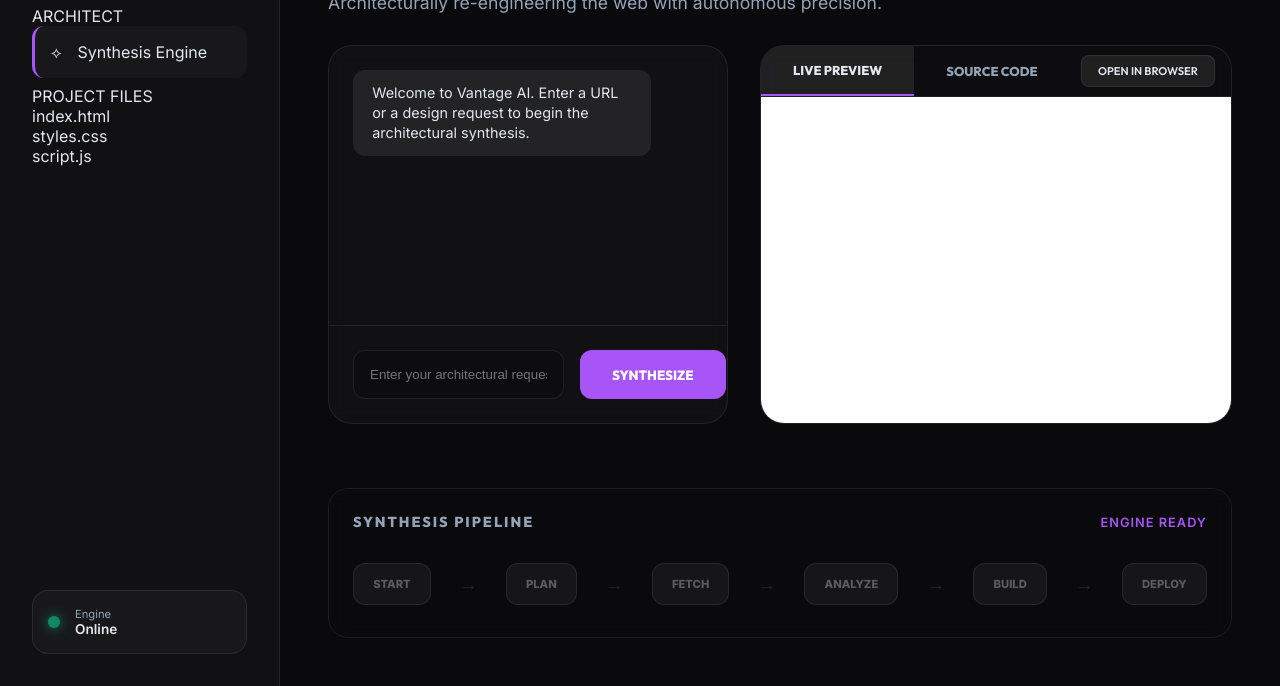
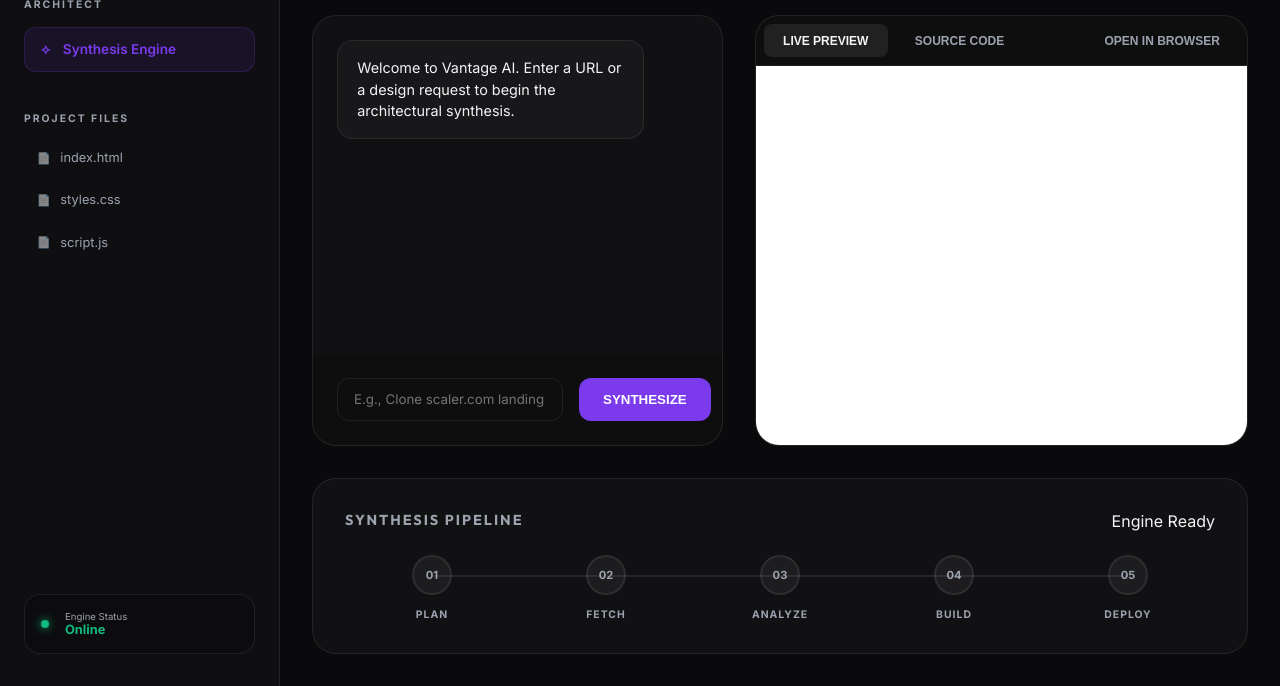
Before and after one commit to kunalKumar-13/clone-app, a website: page web/index.html in a window 1280 px wide. Shown: the part 114-800 px from the top of the page. Drawn offline with Linux system fonts and the light colour scheme.

Commit message:
UI Overhaul: Delivered ultra-modern, high-end dashboard with refined grid layout and premium node-based pipeline.

```diff
--- a/web/index.html
+++ b/web/index.html
@@ -6,16 +6,17 @@
     <title>Vantage AI | Architectural Design Engine</title>
     <link rel="preconnect" href="https://fonts.googleapis.com">
     <link rel="preconnect" href="https://fonts.gstatic.com" crossorigin>
-    <link href="https://fonts.googleapis.com/css2?family=Inter:wght@300;400;600;800&family=Outfit:wght@300;400;600;800&display=swap" rel="stylesheet">
+    <link href="https://fonts.googleapis.com/css2?family=Inter:wght@400;600;700&family=Outfit:wght@700;900&family=JetBrains+Mono&display=swap" rel="stylesheet">
     <link rel="stylesheet" href="style.css">
 </head>
 <body>
-    <div class="vantage-container">
+    <div class="vantage-app">
         <aside class="sidebar">
-            <div class="logo">
-                <span class="v">V</span>
-                <span class="brand">VANTAGE AI</span>
+            <div class="brand">
+                <div class="logo-v">V</div>
+                <span class="brand-name">VANTAGE AI</span>
             </div>
+
             <nav>
                 <div class="nav-section">
                     <span class="nav-label">ARCHITECT</span>
@@ -23,89 +24,100 @@
                         <span class="icon">⟡</span> Synthesis Engine
                     </div>
                 </div>
+
                 <div class="nav-section">
                     <span class="nav-label">PROJECT FILES</span>
                     <div id="file-list" class="file-list">
-                        <div class="file-item active">index.html</div>
-                        <div class="file-item">styles.css</div>
-                        <div class="file-item">script.js</div>
+                        <div class="file-item" data-file="index.html">index.html</div>
+                        <div class="file-item" data-file="styles.css">styles.css</div>
+                        <div class="file-item" data-file="script.js">script.js</div>
                     </div>
                 </div>
             </nav>
-            <div class="status-card">
+
+            <div class="status-box">
                 <div class="status-dot"></div>
                 <div class="status-info">
-                    <span class="label">Engine</span>
-                    <span class="value success">Online</span>
+                    <span class="label">Engine Status</span>
+                    <span class="value">Online</span>
                 </div>
             </div>
         </aside>
 
-        <main class="content">
-            <header class="main-header">
+        <main class="main">
+            <header class="top-bar">
                 <h1>High-End Design Engine</h1>
                 <p>Architecturally re-engineering the web with autonomous precision.</p>
             </header>
 
-            <div class="workspace">
-                <section class="chat-section" id="chat-container">
-                    <div class="chat-history" id="chat-history">
-                        <div class="message system">
-                            <div class="message-content">
+            <div class="workspace-grid">
+                <section class="panel">
+                    <div class="chat-container">
+                        <div id="chat-history" class="chat-history">
+                            <div class="msg ai">
                                 Welcome to Vantage AI. Enter a URL or a design request to begin the architectural synthesis.
                             </div>
                         </div>
-                    </div>
-
-                    <div class="input-area">
-                        <input type="text" id="user-input" placeholder="Enter your architectural request (e.g., Synthesize example.com)..." autocomplete="off">
-                        <button id="send-btn">SYNTHESIZE</button>
+                        <div class="input-container">
+                            <input type="text" id="user-input" placeholder="E.g., Clone scaler.com landing page..." autocomplete="off">
+                            <button id="send-btn" class="btn-primary">SYNTHESIZE</button>
+                        </div>
                     </div>
                 </section>
 
-                <section class="preview-section">
-                    <div class="preview-header">
-                        <div class="preview-tabs">
-                            <button class="tab active" data-tab="preview">LIVE PREVIEW</button>
-                            <button class="tab" data-tab="code">SOURCE CODE</button>
+                <section class="panel">
+                    <div class="preview-tabs">
+                        <button class="preview-tab-btn active" data-view="preview">LIVE PREVIEW</button>
+                        <button class="preview-tab-btn" data-view="code">SOURCE CODE</button>
+                        <div class="preview-actions">
+                            <button id="open-browser-btn" class="preview-tab-btn">OPEN IN BROWSER</button>
                         </div>
-                        <button id="open-browser-btn" class="action-btn">OPEN IN BROWSER</button>
                     </div>
                     <div class="preview-content">
-                        <div id="preview-tab" class="tab-pane active">
-                            <iframe id="preview-frame" title="Live Preview"></iframe>
-                        </div>
-                        <div id="code-tab" class="tab-pane">
-                            <pre><code id="code-display">// Source code will appear here...</code></pre>
-                        </div>
+                        <iframe id="preview-frame" src="about:blank"></iframe>
+                        <div id="code-view">/* Source code will appear here... */</div>
                     </div>
                 </section>
             </div>
 
-            <section class="activity-section">
-                <div class="section-header">
+            <section class="pipeline-panel">
+                <div class="pipeline-header">
                     <h2>SYNTHESIS PIPELINE</h2>
-                    <div id="pipeline-status-text" class="status-text">Engine Ready</div>
+                    <span id="pipeline-status-text" class="status-text">Engine Ready</span>
                 </div>
-                <div class="pipeline" id="pipeline">
-                    <div class="pipeline-step" data-step="START">START</div>
-                    <div class="pipeline-arrow">→</div>
-                    <div class="pipeline-step" data-step="PLAN">PLAN</div>
-                    <div class="pipeline-arrow">→</div>
-                    <div class="pipeline-step" data-step="FETCH">FETCH</div>
-                    <div class="pipeline-arrow">→</div>
-                    <div class="pipeline-step" data-step="ANALYZE">ANALYZE</div>
-                    <div class="pipeline-arrow">→</div>
-                    <div class="pipeline-step" data-step="BUILD">BUILD</div>
-                    <div class="pipeline-arrow">→</div>
-                    <div class="pipeline-step" data-step="DEPLOY">DEPLOY</div>
+                <div class="pipeline-track">
+                    <div class="step-node" data-step="PLAN">
+                        <div class="step-circle">01</div>
+                        <span class="step-label">PLAN</span>
+                        <div class="track-line"></div>
+                    </div>
+                    <div class="step-node" data-step="FETCH">
+                        <div class="step-circle">02</div>
+                        <span class="step-label">FETCH</span>
+                        <div class="track-line"></div>
+                    </div>
+                    <div class="step-node" data-step="ANALYZE">
+                        <div class="step-circle">03</div>
+                        <span class="step-label">ANALYZE</span>
+                        <div class="track-line"></div>
+                    </div>
+                    <div class="step-node" data-step="BUILD">
+                        <div class="step-circle">04</div>
+                        <span class="step-label">BUILD</span>
+                        <div class="track-line"></div>
+                    </div>
+                    <div class="step-node" data-step="DEPLOY">
+                        <div class="step-circle">05</div>
+                        <span class="step-label">DEPLOY</span>
+                        <div class="track-line"></div>
+                    </div>
                 </div>
             </section>
         </main>
     </div>
 
-    <div id="loader" class="loader-overlay hidden">
-        <div class="v-loader">V</div>
+    <div id="loader" class="loader-overlay">
+        <div class="v-pulse">V</div>
         <p>Analyzing Digital Architecture...</p>
     </div>
 
--- a/web/style.css
+++ b/web/style.css
@@ -1,14 +1,14 @@
 :root {
-    --bg: #0a0a0c;
-    --sidebar: #111114;
-    --accent: #a855f7;
-    --accent-glow: rgba(168, 85, 247, 0.4);
-    --text: #e2e8f0;
-    --text-muted: #94a3b8;
-    --glass: rgba(255, 255, 255, 0.03);
+    --bg-dark: #0a0a0c;
+    --sidebar-bg: #0f0f12;
+    --card-bg: rgba(255, 255, 255, 0.03);
     --glass-border: rgba(255, 255, 255, 0.08);
-    --font-primary: 'Inter', sans-serif;
+    --accent: #7c3aed;
+    --accent-glow: rgba(124, 58, 237, 0.3);
+    --text: #f3f4f6;
+    --text-muted: #9ca3af;
     --font-display: 'Outfit', sans-serif;
+    --font-mono: 'JetBrains Mono', 'Fira Code', monospace;
 }
 
 * {
@@ -18,106 +18,135 @@
 }
 
 body {
-    background-color: var(--bg);
+    background-color: var(--bg-dark);
     color: var(--text);
-    font-family: var(--font-primary);
+    font-family: 'Inter', sans-serif;
     height: 100vh;
     overflow: hidden;
 }
 
-.vantage-container {
+.vantage-app {
     display: flex;
     height: 100vh;
     width: 100vw;
 }
 
-/* Sidebar Styling */
+/* Sidebar */
 .sidebar {
     width: 280px;
-    background-color: var(--sidebar);
+    background: var(--sidebar-bg);
     border-right: 1px solid var(--glass-border);
     display: flex;
     flex-direction: column;
-    padding: 2rem;
+    padding: 2rem 1.5rem;
 }
 
-.logo {
+.brand {
     display: flex;
     align-items: center;
-    gap: 1rem;
+    gap: 0.8rem;
     margin-bottom: 3rem;
 }
 
-.logo .v {
-    background: linear-gradient(135deg, var(--accent), #7c3aed);
+.logo-v {
+    background: linear-gradient(135deg, var(--accent), #4f46e5);
     color: white;
-    width: 40px;
-    height: 40px;
+    width: 32px;
+    height: 32px;
     display: flex;
     align-items: center;
     justify-content: center;
-    border-radius: 12px;
+    border-radius: 8px;
+    font-weight: 900;
+    font-family: var(--font-display);
+    box-shadow: 0 4px 12px var(--accent-glow);
+}
+
+.brand-name {
     font-family: var(--font-display);
     font-weight: 800;
-    font-size: 1.5rem;
-    box-shadow: 0 0 20px var(--accent-glow);
+    letter-spacing: 1px;
+    font-size: 1.2rem;
 }
 
-.logo .brand {
-    font-family: var(--font-display);
-    font-weight: 800;
-    font-size: 1.2rem;
-    letter-spacing: 2px;
+.nav-section {
+    margin-bottom: 2.5rem;
 }
 
-nav {
-    flex: 1;
+.nav-label {
+    display: block;
+    font-size: 0.65rem;
+    font-weight: 800;
+    color: var(--text-muted);
+    letter-spacing: 2px;
+    margin-bottom: 1rem;
 }
 
 .nav-item {
     display: flex;
     align-items: center;
-    gap: 1rem;
-    padding: 1rem;
+    gap: 0.8rem;
+    padding: 0.8rem 1rem;
     border-radius: 12px;
     color: var(--text-muted);
+    font-weight: 600;
+    font-size: 0.85rem;
     cursor: pointer;
-    transition: all 0.3s ease;
-    margin-bottom: 0.5rem;
+    transition: all 0.2s;
 }
 
-.nav-item:hover, .nav-item.active {
-    background: var(--glass);
+.nav-item.active {
+    background: rgba(124, 58, 237, 0.1);
+    color: var(--accent);
+    border: 1px solid rgba(124, 58, 237, 0.2);
+}
+
+.file-list {
+    display: flex;
+    flex-direction: column;
+    gap: 0.5rem;
+}
+
+.file-item {
+    display: flex;
+    align-items: center;
+    gap: 0.6rem;
+    padding: 0.6rem 0.8rem;
+    border-radius: 8px;
+    font-size: 0.8rem;
+    color: var(--text-muted);
+    cursor: pointer;
+    transition: all 0.2s;
+}
+
+.file-item:hover {
+    background: rgba(255, 255, 255, 0.05);
     color: var(--text);
 }
 
-.nav-item.active {
-    border-left: 3px solid var(--accent);
+.file-item::before {
+    content: '📄';
+    font-size: 0.7rem;
+    opacity: 0.5;
 }
 
-.status-card {
-    background: var(--glass);
+.status-box {
+    margin-top: auto;
+    background: rgba(0, 0, 0, 0.2);
     border: 1px solid var(--glass-border);
+    padding: 1rem;
     border-radius: 16px;
-    padding: 1rem;
     display: flex;
     align-items: center;
     gap: 1rem;
 }
 
 .status-dot {
-    width: 10px;
-    height: 10px;
-    background-color: #10b981;
+    width: 8px;
+    height: 8px;
+    background: #10b981;
     border-radius: 50%;
     box-shadow: 0 0 10px #10b981;
-    animation: pulse 2s infinite;
-}
-
-@keyframes pulse {
-    0% { transform: scale(1); opacity: 1; }
-    50% { transform: scale(1.2); opacity: 0.7; }
-    100% { transform: scale(1); opacity: 1; }
 }
 
 .status-info {
@@ -126,153 +155,65 @@ nav {
 }
 
 .status-info .label {
-    font-size: 0.7rem;
+    font-size: 0.6rem;
     color: var(--text-muted);
 }
 
 .status-info .value {
-    font-size: 0.85rem;
-    font-weight: 600;
+    font-size: 0.8rem;
+    font-weight: 700;
+    color: #10b981;
 }
 
-/* Main Content Styling */
-.content {
+/* Main Content */
+.main {
     flex: 1;
-    padding: 3rem;
     display: flex;
     flex-direction: column;
+    padding: 2rem;
     gap: 2rem;
     overflow-y: auto;
 }
 
-.main-header h1 {
-    font-family: var(--font-display);
-    font-size: 2.5rem;
-    font-weight: 800;
-    margin-bottom: 0.5rem;
-    background: linear-gradient(to right, #fff, #94a3b8);
-    -webkit-background-clip: text;
-    -webkit-text-fill-color: transparent;
+.top-bar {
+    display: flex;
+    flex-direction: column;
+    gap: 0.5rem;
 }
 
-.main-header p {
-    color: var(--text-muted);
-    font-size: 1.1rem;
+.top-bar h1 {
+    font-family: var(--font-display);
+    font-size: 2rem;
+    font-weight: 900;
 }
 
-/* Workspace Layout */
-.workspace {
-    display: flex;
-    gap: 2rem;
-    flex: 1;
-    min-height: 0;
+.top-bar p {
+    color: var(--text-muted);
+    font-size: 0.9rem;
 }
 
-.chat-section {
-    flex: 1;
-    min-width: 400px;
-    background: var(--glass);
+/* Grid Layout */
+.workspace-grid {
+    display: grid;
+    grid-template-columns: 1fr 1.2fr;
+    gap: 2rem;
+    height: 60vh;
+}
+
+.panel {
+    background: var(--card-bg);
     border: 1px solid var(--glass-border);
     border-radius: 24px;
     display: flex;
     flex-direction: column;
     overflow: hidden;
-    backdrop-filter: blur(10px);
 }
 
-.preview-section {
-    flex: 1.5;
-    background: var(--glass);
-    border: 1px solid var(--glass-border);
-    border-radius: 24px;
+/* Chat Panel */
+.chat-container {
+    height: 100%;
     display: flex;
     flex-direction: column;
-    overflow: hidden;
-    backdrop-filter: blur(10px);
-}
-
-.preview-header {
-    display: flex;
-    justify-content: space-between;
-    align-items: center;
-    background: rgba(0,0,0,0.2);
-    border-bottom: 1px solid var(--glass-border);
-}
-
-.action-btn {
-    margin-right: 1rem;
-    padding: 0.5rem 1rem;
-    background: var(--glass-border);
-    border: 1px solid var(--glass-border);
-    border-radius: 8px;
-    color: var(--text);
-    font-family: var(--font-display);
-    font-weight: 600;
-    font-size: 0.7rem;
-    cursor: pointer;
-    transition: all 0.3s;
-}
-
-.action-btn:hover {
-    background: var(--accent);
-    color: white;
-}
-
-.preview-tabs {
-    display: flex;
-}
-
-.tab {
-    padding: 1rem 2rem;
-    background: transparent;
-    border: none;
-    color: var(--text-muted);
-    font-family: var(--font-display);
-    font-weight: 700;
-    font-size: 0.8rem;
-    cursor: pointer;
-    transition: all 0.3s;
-}
-
-.tab.active {
-    color: var(--text);
-    background: var(--glass-border);
-    border-bottom: 2px solid var(--accent);
-}
-
-.preview-content {
-    flex: 1;
-    position: relative;
-    overflow: hidden;
-}
-
-.tab-pane {
-    display: none;
-    height: 100%;
-    width: 100%;
-}
-
-.tab-pane.active {
-    display: block;
-}
-
-#preview-frame {
-    width: 100%;
-    height: 100%;
-    border: none;
-    background: white;
-}
-
-#code-tab {
-    background: #000;
-    padding: 1.5rem;
-    overflow: auto;
-}
-
-#code-display {
-    font-family: 'Monaco', 'Consolas', monospace;
-    font-size: 0.9rem;
-    color: #10b981;
 }
 
 .chat-history {
@@ -281,186 +222,268 @@ nav {
     overflow-y: auto;
     display: flex;
     flex-direction: column;
-    gap: 1rem;
+    gap: 1.2rem;
 }
 
-.message {
+.msg {
     max-width: 85%;
-    padding: 0.8rem 1.2rem;
-    border-radius: 12px;
+    padding: 1rem 1.2rem;
+    border-radius: 16px;
     font-size: 0.9rem;
-    line-height: 1.4;
+    line-height: 1.5;
 }
 
-.message.system {
+.msg.ai {
+    background: rgba(255, 255, 255, 0.03);
+    border: 1px solid var(--glass-border);
     align-self: flex-start;
-    background: var(--glass-border);
-    color: var(--text);
 }
 
-.message.user {
-    align-self: flex-end;
+.msg.user {
     background: var(--accent);
     color: white;
-    box-shadow: 0 4px 15px var(--accent-glow);
+    align-self: flex-end;
+    box-shadow: 0 8px 24px var(--accent-glow);
 }
 
-.message.ai {
-    align-self: flex-start;
-    background: rgba(168, 85, 247, 0.1);
-    border: 1px solid rgba(168, 85, 247, 0.2);
-    color: var(--text);
-}
-
-.input-area {
+.input-container {
     padding: 1.5rem;
-    border-top: 1px solid var(--glass-border);
+    background: rgba(0, 0, 0, 0.2);
     display: flex;
     gap: 1rem;
 }
 
-.input-area input {
+.input-container input {
     flex: 1;
-    background: rgba(0,0,0,0.2);
+    background: transparent;
     border: 1px solid var(--glass-border);
     border-radius: 12px;
-    padding: 1rem;
+    padding: 0.8rem 1rem;
     color: white;
+    font-family: inherit;
     outline: none;
     transition: border-color 0.3s;
 }
 
-.input-area input:focus {
+.input-container input:focus {
     border-color: var(--accent);
 }
 
-.input-area button {
+.btn-primary {
     background: var(--accent);
     color: white;
     border: none;
     border-radius: 12px;
-    padding: 0 2rem;
-    font-family: var(--font-display);
+    padding: 0 1.5rem;
     font-weight: 700;
     cursor: pointer;
     transition: all 0.3s;
 }
 
-.input-area button:hover {
+.btn-primary:hover {
     transform: translateY(-2px);
-    box-shadow: 0 5px 15px var(--accent-glow);
+    box-shadow: 0 8px 24px var(--accent-glow);
 }
 
-.activity-section {
-    margin-top: 2rem;
-    padding: 1.5rem;
-    background: var(--glass-bg);
-    border: 1px solid var(--glass-border);
-    border-radius: 20px;
-    backdrop-filter: blur(10px);
+/* Preview Panel */
+.preview-tabs {
+    display: flex;
+    background: rgba(0, 0, 0, 0.2);
+    padding: 0.5rem;
+    gap: 0.5rem;
+    border-bottom: 1px solid var(--glass-border);
 }
 
-.section-header {
+.preview-tab-btn {
+    padding: 0.6rem 1.2rem;
+    border-radius: 8px;
+    background: transparent;
+    border: none;
+    color: var(--text-muted);
+    font-weight: 700;
+    font-size: 0.75rem;
+    cursor: pointer;
+    transition: all 0.2s;
+}
+
+.preview-tab-btn.active {
+    background: var(--glass-border);
+    color: var(--text);
+}
+
+.preview-actions {
+    margin-left: auto;
+    display: flex;
+    align-items: center;
+}
+
+.preview-content {
+    flex: 1;
+    position: relative;
+    background: white;
+}
+
+#preview-frame {
+    width: 100%;
+    height: 100%;
+    border: none;
+}
+
+#code-view {
+    position: absolute;
+    top: 0;
+    left: 0;
+    width: 100%;
+    height: 100%;
+    background: #0d0d0f;
+    color: #10b981;
+    padding: 1.5rem;
+    overflow: auto;
+    font-family: var(--font-mono);
+    font-size: 0.85rem;
+    white-space: pre-wrap;
+    display: none;
+}
+
+#code-view.active {
+    display: block;
+}
+
+/* Pipeline */
+.pipeline-panel {
+    background: var(--card-bg);
+    border: 1px solid var(--glass-border);
+    border-radius: 24px;
+    padding: 2rem;
+}
+
+.pipeline-header {
     display: flex;
     justify-content: space-between;
-    align-items: center;
     margin-bottom: 1.5rem;
 }
 
-.section-header h2 {
+.pipeline-header h2 {
     font-family: var(--font-display);
     font-size: 0.9rem;
     letter-spacing: 2px;
     color: var(--text-muted);
 }
 
-.status-text {
-    font-size: 0.8rem;
-    color: var(--accent);
-    font-weight: 600;
-    text-transform: uppercase;
+.pipeline-track {
+    display: flex;
+    align-items: center;
+    justify-content: space-between;
+}
+
+.step-node {
+    display: flex;
+    flex-direction: column;
+    align-items: center;
+    gap: 0.8rem;
+    position: relative;
+    flex: 1;
+}
+
+.step-circle {
+    width: 40px;
+    height: 40px;
+    background: rgba(255, 255, 255, 0.05);
+    border: 2px solid var(--glass-border);
+    border-radius: 50%;
+    display: flex;
+    align-items: center;
+    justify-content: center;
+    font-size: 0.7rem;
+    font-weight: 800;
+    color: var(--text-muted);
+    transition: all 0.5s;
+    z-index: 2;
+}
+
+.step-label {
+    font-size: 0.65rem;
+    font-weight: 800;
+    color: var(--text-muted);
     letter-spacing: 1px;
 }
 
-.pipeline {
-    display: flex;
-    align-items: center;
-    justify-content: space-between;
-    padding: 0.5rem 0;
-}
-
-.pipeline-step {
-    padding: 0.8rem 1.2rem;
-    background: rgba(255,255,255,0.05);
-    border: 1px solid var(--glass-border);
-    border-radius: 12px;
-    font-size: 0.7rem;
-    font-weight: 700;
-    color: rgba(255,255,255,0.3);
-    transition: all 0.5s cubic-bezier(0.4, 0, 0.2, 1);
-}
-
-.pipeline-step.active {
+.step-node.active .step-circle {
     background: var(--accent);
     color: white;
     border-color: var(--accent);
-    box-shadow: 0 0 20px rgba(100, 108, 255, 0.4);
-    transform: translateY(-2px);
+    box-shadow: 0 0 20px var(--accent-glow);
 }
 
-.pipeline-step.completed {
-    background: rgba(100, 108, 255, 0.2);
+.step-node.active .step-label {
+    color: var(--accent);
+}
+
+.step-node.completed .step-circle {
+    background: rgba(124, 58, 237, 0.2);
     color: var(--accent);
     border-color: var(--accent);
 }
 
-.pipeline-arrow {
-    color: rgba(255,255,255,0.1);
-    font-size: 1.2rem;
+.track-line {
+    position: absolute;
+    top: 20px;
+    left: 50%;
+    width: 100%;
+    height: 2px;
+    background: var(--glass-border);
+    z-index: 1;
 }
 
-/* Loader Styling */
+.step-node:last-child .track-line {
+    display: none;
+}
+
+/* Loader */
 .loader-overlay {
     position: fixed;
     top: 0;
     left: 0;
-    width: 100vw;
-    height: 100vh;
-    background: rgba(10, 10, 12, 0.95);
+    width: 100%;
+    height: 100%;
+    background: rgba(0, 0, 0, 0.8);
+    backdrop-filter: blur(12px);
     display: flex;
     flex-direction: column;
     align-items: center;
     justify-content: center;
     z-index: 1000;
-    backdrop-filter: blur(20px);
-    transition: opacity 0.5s;
+    opacity: 0;
+    pointer-events: none;
+    transition: opacity 0.3s;
 }
 
-.loader-overlay.hidden {
-    opacity: 0;
-    pointer-events: none;
+.loader-overlay.active {
+    opacity: 1;
+    pointer-events: all;
 }
 
-.v-loader {
-    font-size: 4rem;
+.v-pulse {
+    font-size: 5rem;
     font-family: var(--font-display);
     font-weight: 900;
-    background: linear-gradient(135deg, var(--accent), #7c3aed);
+    background: linear-gradient(135deg, var(--accent), #4f46e5);
     -webkit-background-clip: text;
     -webkit-text-fill-color: transparent;
-    animation: float 3s ease-in-out infinite;
+    animation: pulse-glow 2s infinite;
 }
 
-@keyframes float {
-    0% { transform: translateY(0px); }
-    50% { transform: translateY(-20px); }
-    100% { transform: translateY(0px); }
+@keyframes pulse-glow {
+    0% { transform: scale(1); filter: drop-shadow(0 0 0px var(--accent)); }
+    50% { transform: scale(1.1); filter: drop-shadow(0 0 20px var(--accent)); }
+    100% { transform: scale(1); filter: drop-shadow(0 0 0px var(--accent)); }
 }
 
-.loader-overlay p {
-    margin-top: 2rem;
-    letter-spacing: 4px;
-    text-transform: uppercase;
-    font-size: 0.8rem;
-    color: var(--text-muted);
+::-webkit-scrollbar {
+    width: 6px;
 }
+
+::-webkit-scrollbar-thumb {
+    background: var(--glass-border);
+    border-radius: 10px;
+}
```
Also changed, not shown: web/script.js (+45 -36 lines).
